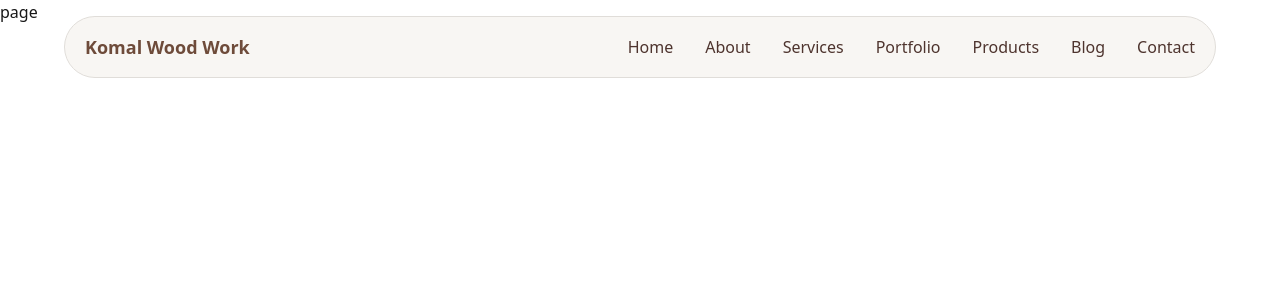
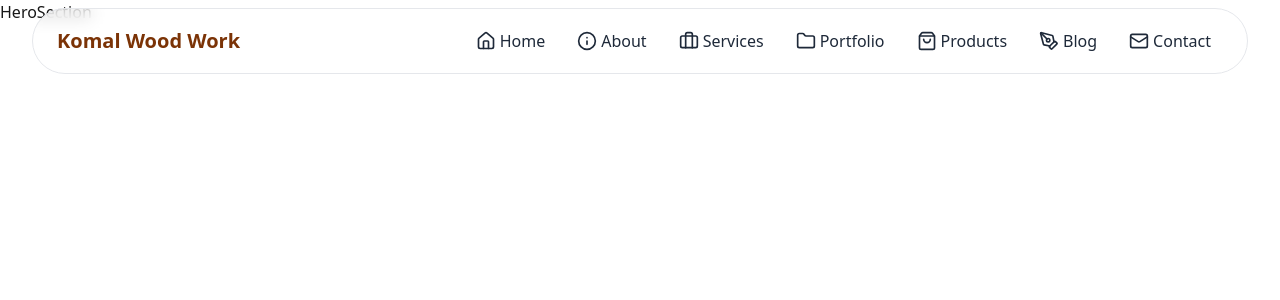
Before and after one commit to Jangidp0903/Komal-Wood-Work, a Next.js app: page / in a window 1280 px wide. Shown: the top 300 px of the page. Built offline with nearby package versions, Linux system fonts and the light colour scheme.

Commit message:
header designed

```diff
--- a/src/app/page.tsx
+++ b/src/app/page.tsx
@@ -1,7 +1,12 @@
+import HeroSection from "@/components/Home/HeroSection";
 import React from "react";
 
 const page = () => {
-  return <div>page</div>;
+  return (
+    <>
+      <HeroSection />
+    </>
+  );
 };
 
 export default page;
--- a/src/components/Header.tsx
+++ b/src/components/Header.tsx
@@ -1,110 +1,134 @@
 "use client";
 import React, { useState } from "react";
 import Link from "next/link";
+import {
+  Home,
+  Info,
+  Briefcase,
+  Folder,
+  ShoppingBag,
+  PenTool,
+  Mail,
+} from "lucide-react";
 
 interface NavLink {
   name: string;
   href: string;
+  icon: React.ComponentType<{ className?: string }>;
 }
 
 const navLinks: NavLink[] = [
-  { name: "Home", href: "/" },
-  { name: "About", href: "/about" },
-  { name: "Services", href: "/services" },
-  { name: "Portfolio", href: "/portfolio" },
-  { name: "Products", href: "/products" },
-  { name: "Blog", href: "/blog" },
-  { name: "Contact", href: "/contact" },
+  { name: "Home", href: "/", icon: Home },
+  { name: "About", href: "/about", icon: Info },
+  { name: "Services", href: "/services", icon: Briefcase },
+  { name: "Portfolio", href: "/portfolio", icon: Folder },
+  { name: "Products", href: "/products", icon: ShoppingBag },
+  { name: "Blog", href: "/blog", icon: PenTool },
+  { name: "Contact", href: "/contact", icon: Mail },
 ];
 
 const Header: React.FC = () => {
-  const [isOpen, setIsOpen] = useState<boolean>(false);
+  const [isOpen, setIsOpen] = useState(false);
+
+  const toggleMenu = () => {
+    setIsOpen((prev) => !prev);
+  };
+
+  const closeMenu = () => {
+    setIsOpen(false);
+  };
 
   return (
-    <header className="fixed top-4 left-1/2 -translate-x-1/2 z-50 w-[95%] max-w-6xl">
-      <nav className="bg-[rgba(248,245,242,0.9)] backdrop-blur-lg border border-[#e0ddd9] rounded-full px-5 py-3 md:py-4 flex items-center justify-between">
+    <>
+      {/* Header */}
+      <header className="fixed top-2 left-1/2 -translate-x-1/2 z-50 w-[calc(100%-16px)] sm:w-[95%] max-w-7xl">
+        <nav className="bg-white/60 backdrop-blur-sm border border-gray-200 rounded-full px-4 sm:px-6 py-2.5 sm:py-3 flex items-center justify-between">
           {/* Logo */}
           <Link
             href="/"
-          className="text-[#6E4B3A] font-semibold text-lg transition-colors duration-300"
+            className="text-amber-900 font-bold text-base sm:text-lg lg:text-xl transition-colors duration-300 flex items-center gap-2 flex-shrink-0"
           >
             Komal Wood Work
           </Link>
 
-        {/* Desktop Nav */}
-        <ul className="hidden md:flex gap-8 text-[#4E342E] font-medium">
+          {/* Desktop Navigation (only on large screens) */}
+          <ul className="hidden lg:flex items-center gap-2 text-gray-800 font-medium text-sm lg:text-base">
             {navLinks.map((link) => (
               <li key={link.name}>
                 <Link
                   href={link.href}
-                className="transition-colors duration-300 hover:text-[#B08968]"
+                  className="flex items-center gap-1 px-3 py-2 rounded-full transition-all duration-300 hover:text-amber-600 hover:bg-amber-100/50 whitespace-nowrap"
                 >
+                  <link.icon className="w-5 h-5" />
                   {link.name}
                 </Link>
               </li>
             ))}
           </ul>
 
-        {/* Mobile Hamburger Button */}
+          {/* Mobile + Tablet Menu Button (visible below lg) */}
           <button
-          onClick={() => setIsOpen(!isOpen)}
-          aria-pressed={isOpen}
+            onClick={toggleMenu}
             aria-label="Toggle menu"
-          className="group cursor-pointer md:hidden inline-flex w-12 h-12 text-[#4E342E] items-center justify-center rounded transition duration-300"
+            className="lg:hidden w-10 h-10 flex items-center justify-center rounded-full bg-[#f3f1ef] text-[#4E342E] transition"
           >
-          <span className="sr-only">Menu</span>
-          <svg
-            className="w-6 h-6 fill-current pointer-events-none"
-            viewBox="0 0 16 16"
-          >
+            <svg className="w-5 h-5 fill-current" viewBox="0 0 16 16">
               <rect
-              className="origin-center -translate-y-[5px] translate-x-[7px] transition-all duration-300 ease-[cubic-bezier(.5,.85,.25,1.1)] group-aria-pressed:translate-x-0 group-aria-pressed:translate-y-0 group-aria-pressed:rotate-[315deg]"
+                className={`origin-center transition-all duration-300 ease-in-out ${
+                  isOpen
+                    ? "translate-x-0 translate-y-0 rotate-[315deg]"
+                    : "-translate-y-[5px] translate-x-[7px]"
+                }`}
                 y="7"
                 width="9"
                 height="2"
                 rx="1"
-            ></rect>
+              />
               <rect
-              className="origin-center transition-all duration-300 ease-[cubic-bezier(.5,.85,.25,1.8)] group-aria-pressed:rotate-45"
+                className={`origin-center transition-all duration-300 ease-in-out ${
+                  isOpen ? "rotate-45" : ""
+                }`}
                 y="7"
                 width="16"
                 height="2"
                 rx="1"
-            ></rect>
+              />
               <rect
-              className="origin-center translate-y-[5px] transition-all duration-300 ease-[cubic-bezier(.5,.85,.25,1.1)] group-aria-pressed:translate-y-0 group-aria-pressed:rotate-[135deg]"
+                className={`origin-center transition-all duration-300 ease-in-out ${
+                  isOpen ? "translate-y-0 rotate-[135deg]" : "translate-y-[5px]"
+                }`}
                 y="7"
                 width="9"
                 height="2"
                 rx="1"
-            ></rect>
+              />
             </svg>
           </button>
         </nav>
+      </header>
 
-      {/* Mobile Nav */}
+      {/* Mobile + Tablet Menu */}
       <div
-        className={`md:hidden mt-2 bg-[rgba(248,245,242,0.95)] backdrop-blur-lg border border-[#e0ddd9] rounded-xl px-5 py-3 transition-all duration-300 ease-in-out origin-top ${
-          isOpen
-            ? "opacity-100 scale-100"
-            : "opacity-0 scale-95 pointer-events-none"
+        className={`fixed bottom-0 left-0 right-0 z-40 bg-white border-t border-gray-200 py-6 rounded-t-3xl transition-transform duration-500 ease-in-out lg:hidden ${
+          isOpen ? "translate-y-0" : "translate-y-full"
         }`}
       >
-        <ul className="flex flex-col gap-3 text-[#4E342E] font-medium">
+        <ul className="grid grid-cols-1 sm:grid-cols-2 gap-4 text-gray-800 font-medium text-sm w-full px-2 sm:px-4">
           {navLinks.map((link) => (
-            <li key={link.name}>
+            <li key={link.name} className="w-full">
               <Link
                 href={link.href}
-                className="block transition-colors duration-300 hover:text-[#B08968]"
-                onClick={() => setIsOpen(false)}
+                onClick={closeMenu}
+                className="flex items-center gap-2 px-4 py-3 rounded-xl transition-all duration-300 hover:text-amber-600 hover:bg-amber-100/50 text-center border border-gray-100 w-full"
               >
-                {link.name}
+                <link.icon className="w-5 h-5 flex-shrink-0" />
+                <span className="truncate">{link.name}</span>
               </Link>
             </li>
           ))}
         </ul>
       </div>
-    </header>
+    </>
   );
 };
 
--- /dev/null
+++ b/src/components/Home/HeroSection.tsx
@@ -0,0 +1,7 @@
+import React from "react";
+
+const HeroSection = () => {
+  return <div className="">HeroSection</div>;
+};
+
+export default HeroSection;
```
Lines whose indentation alone changed are shown as unchanged.
